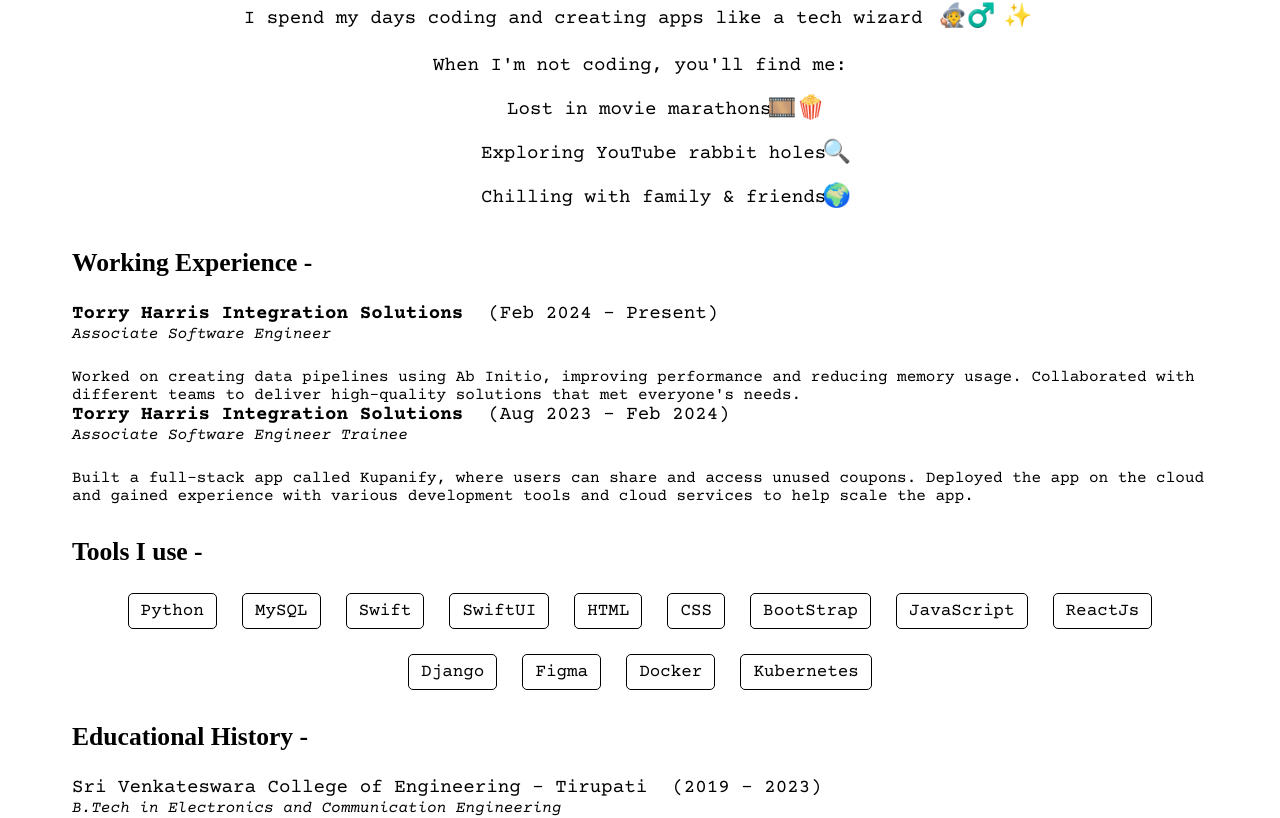
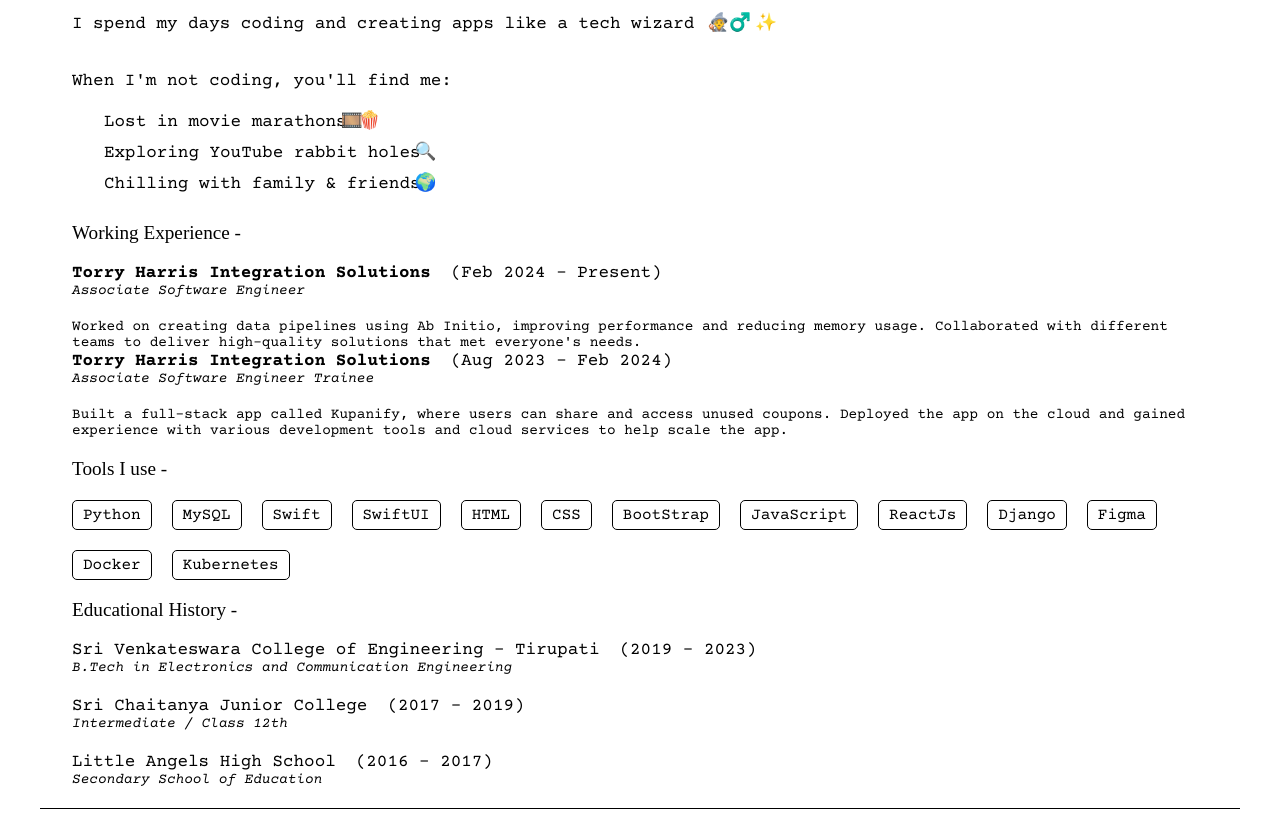
Before and after one commit to Kedar-Nadh/mknr, a React (Create React App) app: page /about in a window 1280 px wide. Shown: the part 524-1342 px from the top of the page. Built offline with nearby package versions, Linux system fonts and the light colour scheme; a web font is replaced by a local one.

Commit message:
Update about.css

```diff
--- a/src/about.css
+++ b/src/about.css
@@ -5,10 +5,8 @@
 
 .About--title {
   font-family: 'Fuzzy Bubbles', cursive;
-  font-size: 2.5rem;
-  font-weight: 600;
-  margin: 15px 0px;
-  text-align: center;
+  font-size: 2rem;
+  margin: 10px 0px;
 }
 
 .About--image-box {
@@ -17,7 +15,7 @@
 }
 
 .About--image {
-  height: 18rem;
+  height: 20rem;
   border: 1px solid black;
   border-radius: 50%;
   filter: grayscale(100%);
@@ -30,78 +28,74 @@
 
 .About--name {
   font-family: 'Fuzzy Bubbles', cursive;
-  font-size: 1.5rem;
-  font-weight: 500;
+  font-size: 1.2rem;
   text-align: center;
-  margin-top: 10px;
 }
 
 .About--text {
   font-family: 'Courier Prime', monospace;
-  font-size: 1.2rem;
-  line-height: 1.5;
-  margin: 0.75rem 0;
-  text-align: center;
+  font-size: 1.1rem;
+  line-height: 1.4;
+  margin: 0.5rem 0;
+  display: inline-block;
+  width: 100%;
 }
 
 .About--subgroup {
   margin: 1rem 0;
-  text-align: center;
 }
 
 .About--subgroup ul {
-  padding-left: 2rem;
-  margin: 0.75rem 0 0 2rem;
+  padding-left: 1.5rem;
+  margin: 0.5rem 0 0 1rem;
   list-style-position: outside;
 }
 
 .About--subgroup li {
-  margin-bottom: 0.6rem;
+  margin-bottom: 0.4rem;
   text-indent: -0.5rem;
   display: flex;
-  justify-content: center;
-  align-items: center;
+  align-items: baseline;
 }
 
 .emoji {
   vertical-align: middle;
-  font-size: 1.2em;
-  margin: 0 4px;
+  font-size: 1em;
+  margin: 0 2px;
+  line-height: 1;
 }
 
 .About--side-heading {
   font-family: 'Fuzzy Bubbles', cursive;
-  font-size: 1.6rem;
-  font-weight: 600;
-  margin-top: 2rem;
+  font-size: 1.2rem;
+  font-weight: 500;
 }
 
 .About--work {
   font-family: 'Courier Prime', monospace;
-  font-size: 1.2rem;
+  font-size: 1.1rem;
 }
 
 .About--work-item {
   display: flex;
   justify-content: flex-start;
-  gap: 25px;
-  margin-bottom: 25px;
+  gap: 20px;
+  margin-bottom: 20px;
 }
 
 .About--work-item-company {
   margin: 0px;
   font-weight: bold;
-  font-size: 1.2rem;
 }
 
 .About--work-item-position {
   font-style: italic;
-  font-size: 1rem;
+  font-size: 0.9rem;
   margin: 0px;
 }
 
 .About--work-item-description {
-  font-size: 1rem;
+  font-size: 0.9rem;
   margin: 0px;
 }
 
@@ -115,38 +109,34 @@
   display: flex;
   align-items: center;
   flex-wrap: wrap;
-  gap: 25px;
-  margin-top: 1rem;
-  justify-content: center;
+  gap: 20px;
 }
 
 .About--skills-item {
-  padding: 7px 12px;
+  padding: 5px 10px;
   border: 1px solid #000000;
   border-radius: 5px;
-  font-size: 1.1rem;
 }
 
 .About--education {
   font-family: 'Courier Prime', monospace;
-  font-size: 1.2rem;
+  font-size: 1.1rem;
 }
 
 .About--education-item {
   display: flex;
   justify-content: flex-start;
-  gap: 25px;
-  margin-bottom: 25px;
+  gap: 20px;
+  margin-bottom: 20px;
 }
 
 .About--education-item-institute {
   margin: 0px;
-  font-size: 1.2rem;
 }
 
 .About--education-item-standard {
   font-style: italic;
-  font-size: 1rem;
+  font-size: 0.9rem;
   margin: 0px;
 }
 
@@ -156,27 +146,26 @@
 
 @media screen and (max-width: 900px) {
   .About--image {
-    height: 15rem;
+    height: 16rem;
   }
 
   .About--title {
-    font-size: 2rem;
-    margin: 10px 0;
+    font-size: 1.5rem;
   }
 
   .emoji {
-    font-size: 1.1em;
+    font-size: 0.9em;
+    margin: 0 1px;
   }
 
   .About--subgroup li {
     align-items: center;
-    text-align: center;
   }
 
   .About--work-item {
     align-items: flex-start;
     flex-direction: column;
-    margin-bottom: 15px;
+    margin-bottom: 20px;
     gap: 0px;
   }
 
@@ -187,7 +176,7 @@
   .About--education-item {
     align-items: flex-start;
     flex-direction: column;
-    margin-bottom: 15px;
+    margin-bottom: 20px;
     gap: 0px;
   }
 }
```
